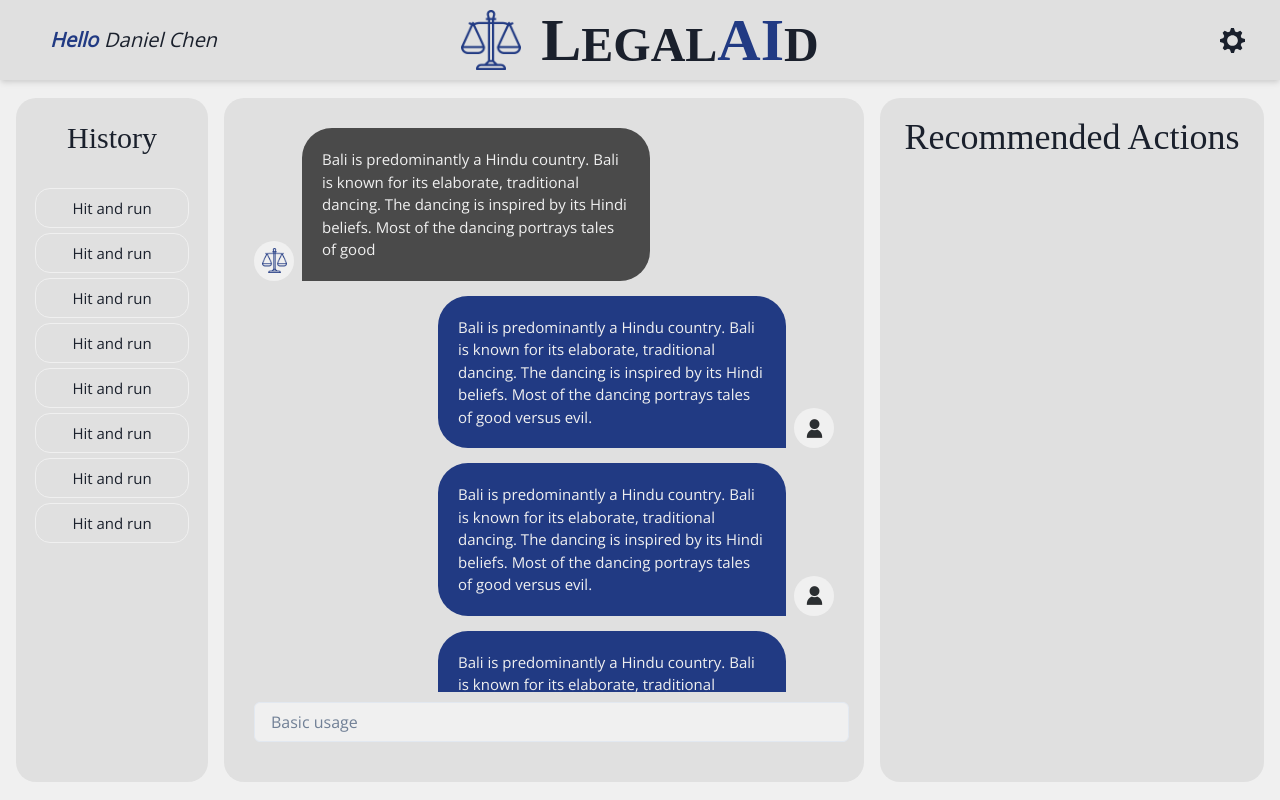
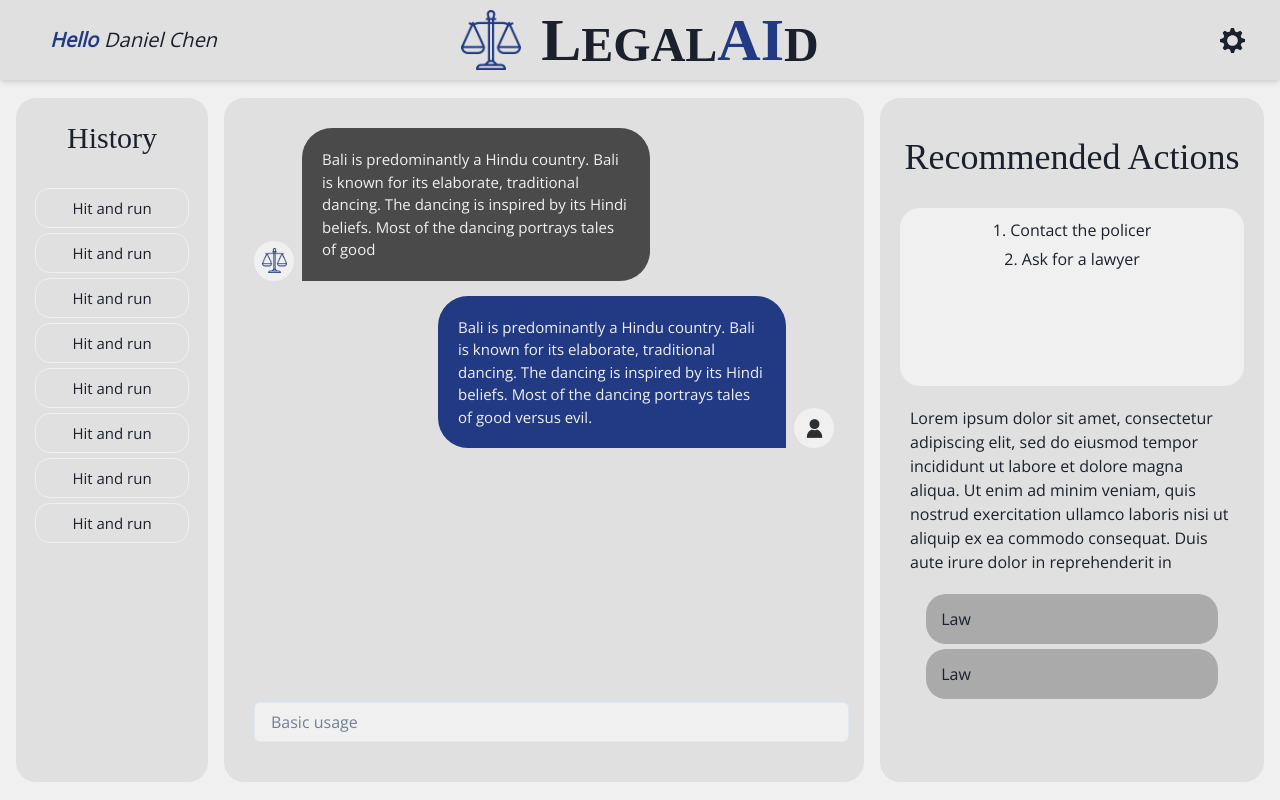
Before and after one commit to Chaitanya-Chaurasia/LegalAid, a React (Vite) app in the folder frontend/: page / in a window 1280 px wide. Built offline with nearby package versions, Linux system fonts and the light colour scheme; a web font is replaced by a local one.

Commit message:
most components done

```diff
--- /dev/null
+++ b/frontend/src/chatComponents/Message.jsx
@@ -0,0 +1,17 @@
+import { Flex, Text, Image, Center } from "@chakra-ui/react";
+import User from "../assets/user.png";
+
+function Message() {
+    return (
+        <Flex width={'100%'} alignItems={'flex-end'} gap={'8px'} justifyContent={'flex-end'}>
+            <Flex p={'20px'} backgroundColor={'#213A83'} maxWidth={'60%'} borderRadius={'30px 30px 0 30px'}>
+                <Text textColor={'#F0F0F0'} fontSize={'15px'}>Bali is predominantly a Hindu country. Bali is known for its elaborate, traditional dancing. The dancing is inspired by its Hindi beliefs. Most of the dancing portrays tales of good versus evil. </Text>
+            </Flex>
+            <Center backgroundColor={'#F0F0F0'} h={'40px'} w={'40px'} borderRadius={'40px'}>
+                <Image src={User} alt="LegalAid Logo" height={'25px'}/>
+            </Center>
+        </Flex>
+    );
+}
+
+export default Message;
--- a/frontend/src/chatComponents/Messages.jsx
+++ /dev/null
@@ -1,18 +0,0 @@
-import { Flex, Text, Image, Center } from "@chakra-ui/react";
-import Logo from "../assets/balance.png";
-import useTypingEffect from "../hooks/typing-effect.js";
-
-function Messages() {
-    return (
-        <Flex width={'100%'} alignItems={'flex-end'} gap={'8px'}>
-            <Center backgroundColor={'#F0F0F0'} h={'40px'} w={'40px'} borderRadius={'40px'}>
-                <Image src={Logo} alt="LegalAid Logo" height={'25px'}/>
-            </Center>
-            <Flex p={'20px'} backgroundColor={'#4A4A4A'} maxWidth={'60%'} borderRadius={'30px 30px 30px 0'}>
-                <Text textColor={'#F0F0F0'} fontSize={'15px'}> {useTypingEffect("Bali is predominantly a Hindu country. Bali is known for its elaborate, traditional dancing. The dancing is inspired by its Hindi beliefs. Most of the dancing portrays tales of good versus evil.",30)} </Text>
-            </Flex>
-        </Flex>
-    );
-}
-
-export default Messages;
--- a/frontend/src/chatComponents/Response.jsx
+++ b/frontend/src/chatComponents/Response.jsx
@@ -1,15 +1,16 @@
 import { Flex, Text, Image, Center } from "@chakra-ui/react";
-import User from "../assets/user.png";
+import Logo from "../assets/balance.png";
+import useTypingEffect from "../hooks/typing-effect.js";
 
 function Response() {
     return (
-        <Flex width={'100%'} alignItems={'flex-end'} gap={'8px'} justifyContent={'flex-end'}>
-            <Flex p={'20px'} backgroundColor={'#213A83'} maxWidth={'60%'} borderRadius={'30px 30px 0 30px'}>
-                <Text textColor={'#F0F0F0'} fontSize={'15px'}>Bali is predominantly a Hindu country. Bali is known for its elaborate, traditional dancing. The dancing is inspired by its Hindi beliefs. Most of the dancing portrays tales of good versus evil. </Text>
+        <Flex width={'100%'} alignItems={'flex-end'} gap={'8px'}>
+            <Center backgroundColor={'#F0F0F0'} h={'40px'} w={'40px'} borderRadius={'40px'}>
+                <Image src={Logo} alt="LegalAid Logo" height={'25px'}/>
+            </Center>
+            <Flex p={'20px'} backgroundColor={'#4A4A4A'} maxWidth={'60%'} borderRadius={'30px 30px 30px 0'}>
+                <Text textColor={'#F0F0F0'} fontSize={'15px'}> {useTypingEffect("Bali is predominantly a Hindu country. Bali is known for its elaborate, traditional dancing. The dancing is inspired by its Hindi beliefs. Most of the dancing portrays tales of good versus evil.",30)} </Text>
             </Flex>
-            <Center backgroundColor={'#F0F0F0'} h={'40px'} w={'40px'} borderRadius={'40px'}>
-                <Image src={User} alt="LegalAid Logo" height={'25px'}/>
-            </Center>
         </Flex>
     );
 }
--- a/frontend/src/mainComponents/Actions.jsx
+++ b/frontend/src/mainComponents/Actions.jsx
@@ -1,11 +1,25 @@
-import { Flex, Heading, Center } from "@chakra-ui/react";
+import { Flex, Heading, Center, Text } from "@chakra-ui/react";
+import Law from "./Law";
 
 function Actions(){
     return(
-        <Flex width={'30%'} height={'95%'} backgroundColor={'#E0E0E0'} borderRadius={'20px'}flexDir={'column'}>
+        <Flex width={'30%'} height={'95%'} backgroundColor={'#E0E0E0'} borderRadius={'20px'}flexDir={'column'} padding={'20px'} gap={'10px'}>
             <Center h={'80px'}>
                 <Heading fontWeight={'medium'}>Recommended Actions</Heading>
             </Center>
+            <Flex flex={1} alignItems={'center'} flexDirection={'column'} overflowY={'scroll'} p={'10px'} gap={'5px'} backgroundColor={'#F0F0F0'} borderRadius={'20px'}>
+                    <Text>1. Contact the policer</Text>
+                    <Text>2. Ask for a lawyer</Text>
+
+            </Flex>
+            <Flex flex={1} alignItems={'center'} flexDirection={'column'} overflowY={'scroll'} p={'10px'} gap={'5px'}>
+                    <Text>Lorem ipsum dolor sit amet, consectetur adipiscing elit, sed do eiusmod tempor incididunt ut labore et dolore magna aliqua. Ut enim ad minim veniam, quis nostrud exercitation ullamco laboris nisi ut aliquip ex ea commodo consequat. Duis aute irure dolor in reprehenderit in voluptate velit esse cillum dolore eu fugiat nulla pariatur. Excepteur sint occaecat cupidatat non proident, sunt in culpa qui officia deserunt mollit anim id est laborum.</Text>
+
+            </Flex>
+            <Flex flex={1} alignItems={'center'} flexDirection={'column'} overflowY={'scroll'} p={'10px'} gap={'5px'}>
+                    <Law/>
+                    <Law/>
+            </Flex>
         </Flex>
     )
 }
--- a/frontend/src/mainComponents/Chat.jsx
+++ b/frontend/src/mainComponents/Chat.jsx
@@ -1,6 +1,6 @@
 import { Flex, Input, Center } from "@chakra-ui/react";
+import Message from "../chatComponents/Message";
 import Response from "../chatComponents/Response";
-import Messages from "../chatComponents/Messages";
 
 function Chat(){
     return(
@@ -14,12 +14,8 @@ function Chat(){
             display={'flex'}
             flexDirection={'column'}>
             <Flex height={'calc(100% - 60px)'} width={'100%'} flexDir={'column'} overflowY={'scroll'} gap={'15px'} pr={'15px'}>
-                <Messages/>
                 <Response/>
-                <Response/>
-                <Response/>
-                <Response/>
-                <Response/>
+                <Message/>
             </Flex>
             <Center height={'60px'} width={'100%'}>
                 <Input placeholder='Basic usage' backgroundColor={'#F0F0F0'}/>
--- /dev/null
+++ b/frontend/src/mainComponents/Law.jsx
@@ -0,0 +1,10 @@
+import { Flex, Text } from "@chakra-ui/react";
+
+function Law(){
+    return(
+        <Flex backgroundColor={'#AAAAAA'} width={'90%'} h={'50px'} borderRadius={'20px'} alignItems={'center'} pl={'15px'}>
+            <Text>Law</Text>
+        </Flex>
+    )
+}
+export default Law;
```
